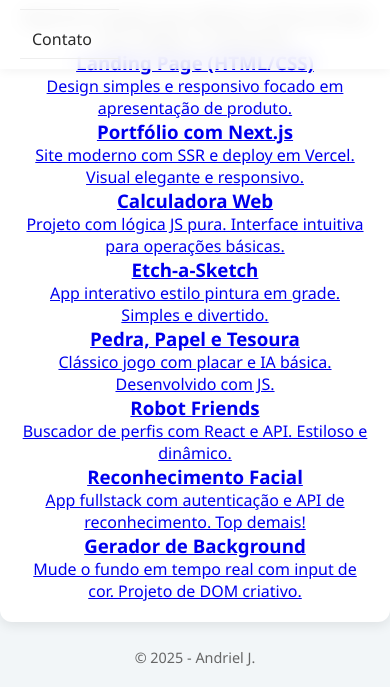
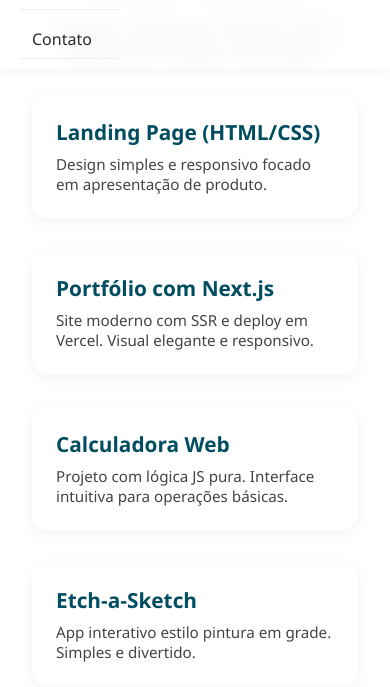
Before and after one commit to andriel300/portfolio-pessoal, a plain HTML site: page portfolio.html in a window 390 px wide. Shown: the part 157-844 px from the top of the page. Drawn offline with Linux system fonts and the light colour scheme.

Commit message:
feat(style): add responsive portfolio project card layout with dark mode support
- Introduced `.project-grid` for responsive project layout
- Styled `.project-card` with subtle hover effects and rounded design
- Added dark mode styles for `.project-card`, title, and description
- Enhanced visual hierarchy for project showcase

```diff
--- a/style.css
+++ b/style.css
@@ -545,3 +545,62 @@ body.dark .timeline-item h3 {
 body.dark .timeline-item p {
   color: #ccc;
 }
+
+.portfolio {
+  padding: 2rem;
+  text-align: center;
+}
+
+.subtext {
+  color: #666;
+  font-size: 1rem;
+  margin-bottom: 2rem;
+}
+
+.project-grid {
+  display: grid;
+  grid-template-columns: repeat(auto-fit, minmax(280px, 1fr));
+  gap: 2rem;
+  max-width: 1000px;
+  margin: 0 auto;
+}
+
+.project-card {
+  background-color: #ffffffcc;
+  border-radius: 1rem;
+  padding: 1.5rem;
+  text-align: left;
+  text-decoration: none;
+  color: inherit;
+  box-shadow: 0 4px 16px rgba(0, 0, 0, 0.05);
+  transition: transform 0.3s ease, box-shadow 0.3s ease;
+}
+
+.project-card:hover {
+  transform: translateY(-5px);
+  box-shadow: 0 6px 20px rgba(0, 0, 0, 0.1);
+}
+
+.project-card h3 {
+  font-size: 1.3rem;
+  margin-bottom: 0.5rem;
+  color: #004d61;
+}
+
+.project-card p {
+  font-size: 0.95rem;
+  color: #444;
+}
+
+body.dark .project-card {
+  background-color: #2b2b2bcc;
+  color: #ddd;
+}
+
+body.dark .project-card h3 {
+  color: #66c2cd;
+}
+
+body.dark .project-card p {
+  color: #bbb;
+}
```
